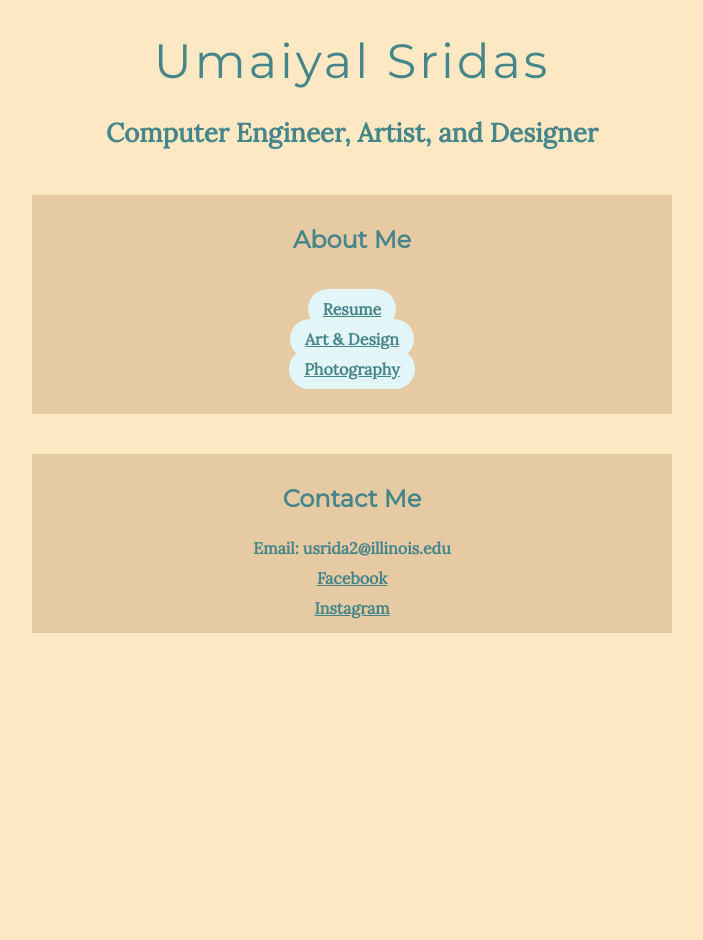
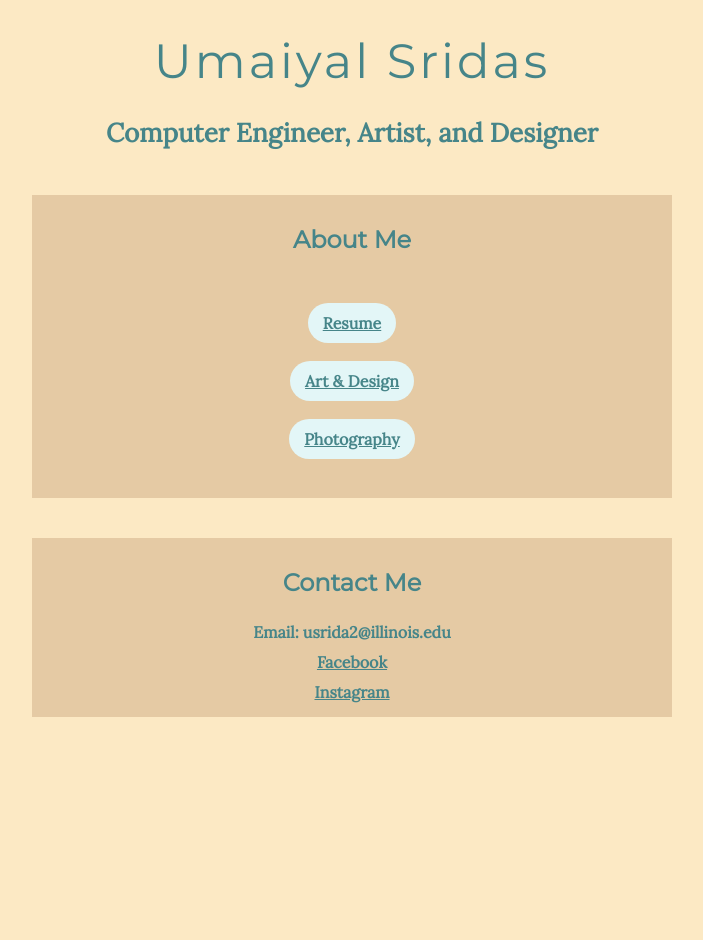
Before and after one commit to usridas/usridas.github.io, a Jekyll site: the page built from README.md, in a window 1280 px wide. Shown: the whole page, without its empty margins (288-991 px from the left). Built offline with Jekyll 4.4.1, drawn with Linux system fonts in a browser that asks for light colours; our own code applies the rules of GitHub Pages for plain Markdown files.

Commit message:
Update home.scss

```diff
--- a/assets/home.scss
+++ b/assets/home.scss
@@ -17,6 +17,7 @@
   flex-direction: column;
   justify-content: space-evenly;
   align-items: center;
+  line-height: 3.0;
 
   padding: 0;
 
```
